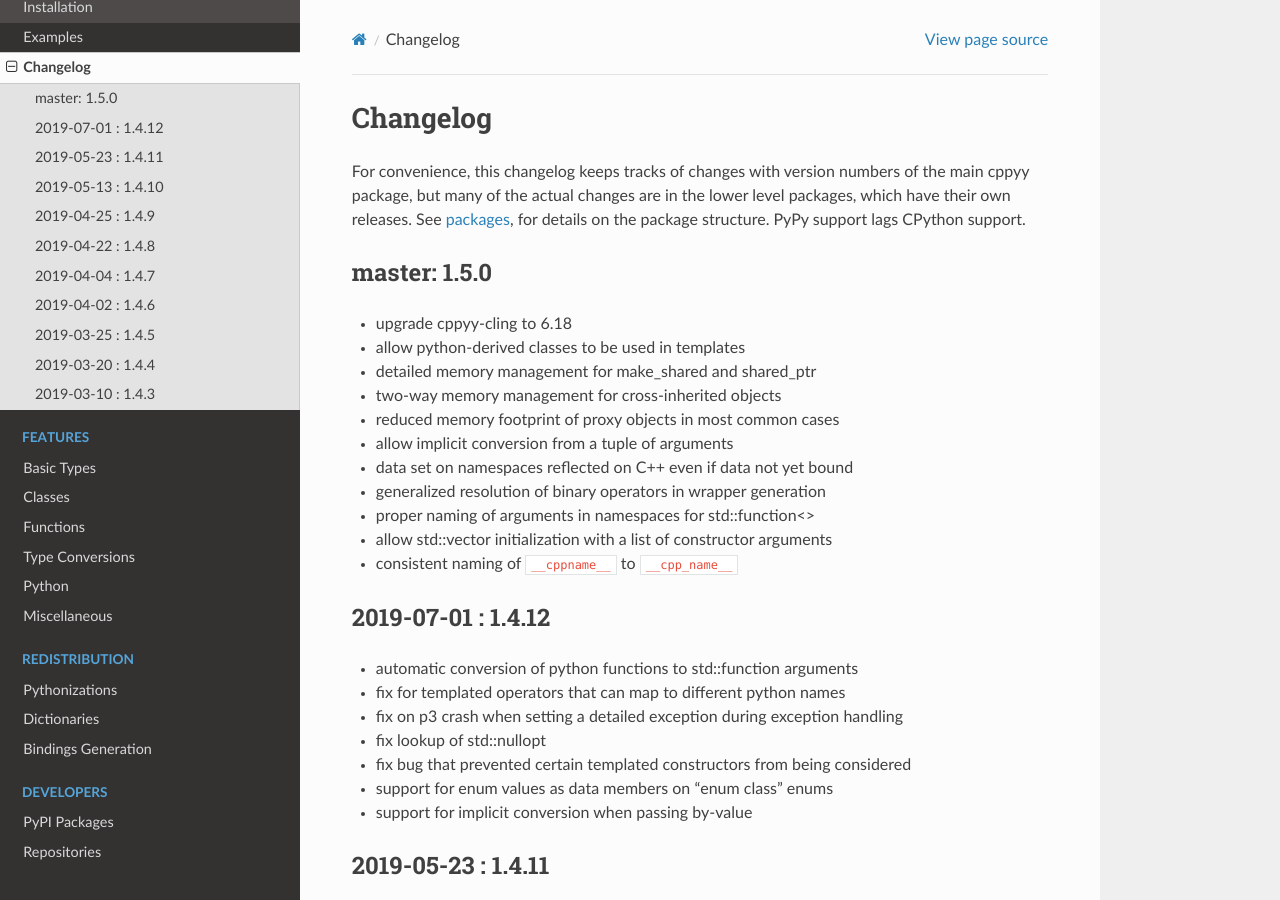
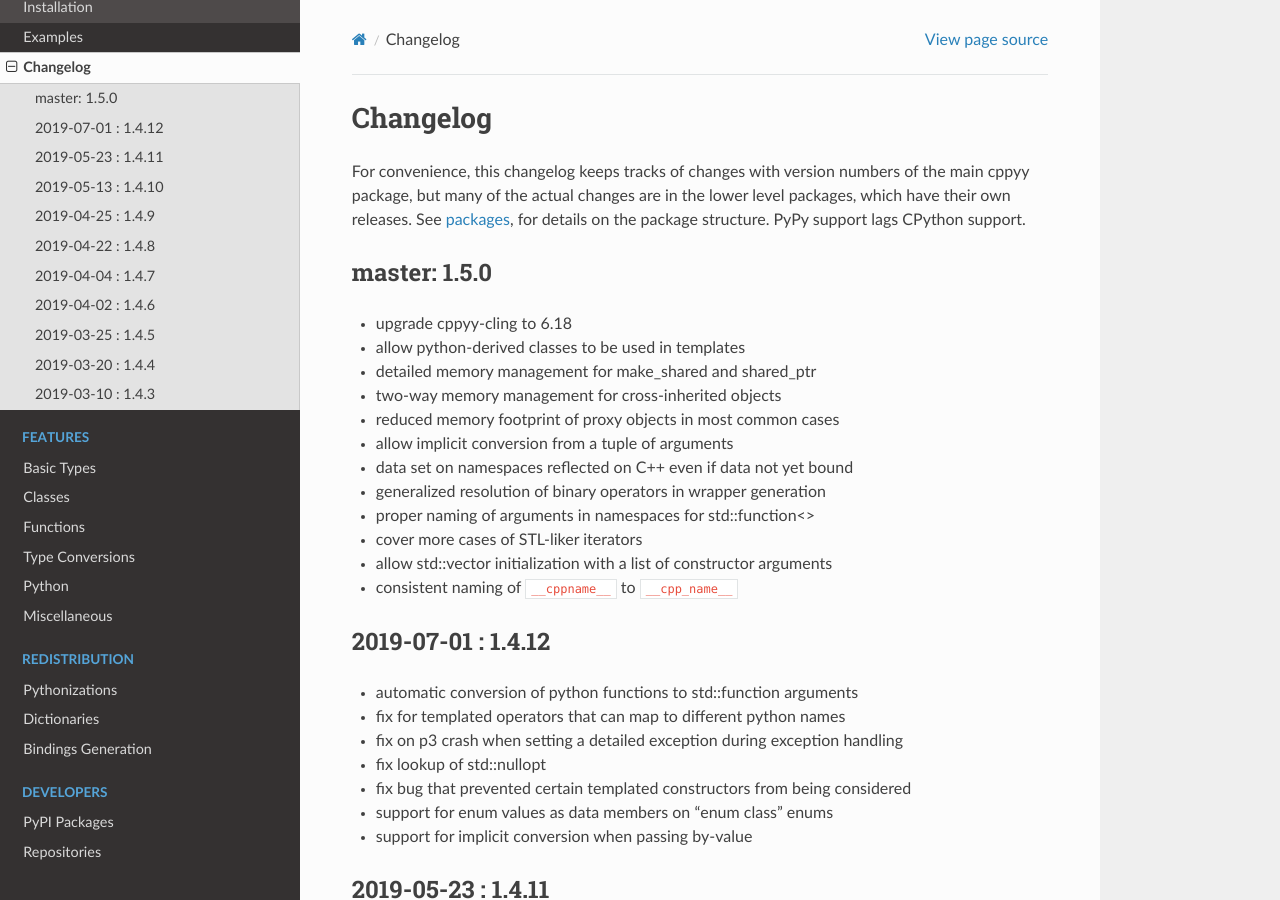
Before and after one commit to wlav/cppyy, a Sphinx documentation site: the page built from doc/source/changelog.rst, in a window 1280 px wide and 900 px high. Built offline with Sphinx 7.4.7 and the Read the Docs theme 2.0.0, drawn with Linux system fonts in a browser that asks for light colours.

Commit message:
add missing changelog entry on larger coverage of iterators protocol

```diff
--- a/doc/source/changelog.rst
+++ b/doc/source/changelog.rst
@@ -21,6 +21,7 @@
 * data set on namespaces reflected on C++ even if data not yet bound
 * generalized resolution of binary operators in wrapper generation
 * proper naming of arguments in namespaces for std::function<>
+* cover more cases of STL-liker iterators
 * allow std::vector initialization with a list of constructor arguments
 * consistent naming of ``__cppname__`` to ``__cpp_name__``
 
```
